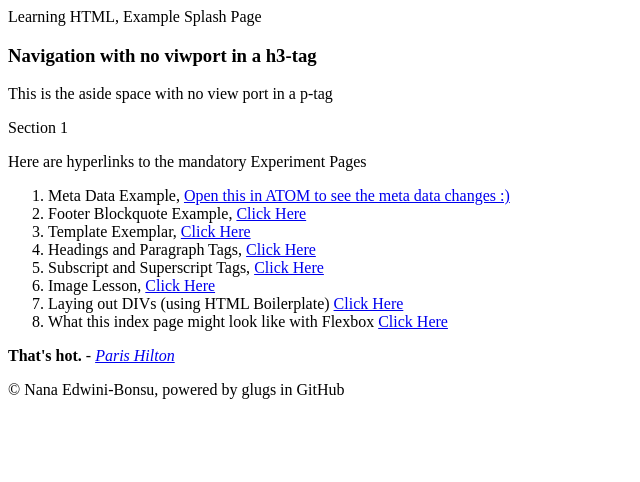
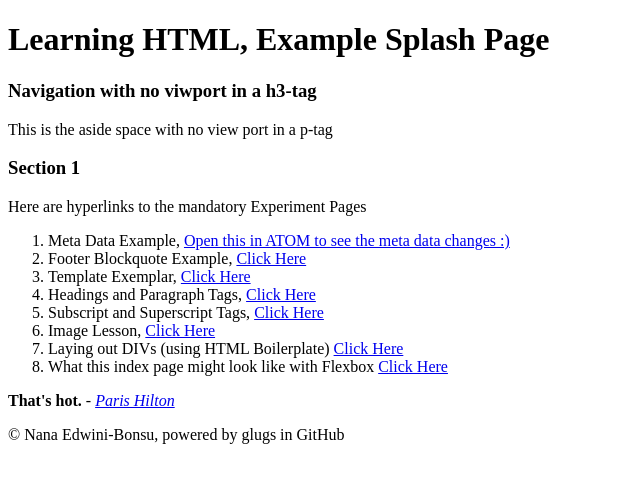
Before and after one commit to Nansbones/Learning-HTML-P2-github.io, a plain HTML site: page index.html in a window 1280 px wide. Shown: the whole page, without its empty margins (0-640 px from the left). Drawn offline with Linux system fonts and the light colour scheme.

Commit message:
Update index.html

```diff
--- a/index.html
+++ b/index.html
@@ -28,10 +28,10 @@
 
   </head>
   <body>
-    <header>Learning HTML, Example Splash Page</header>
+    <header><h1>Learning HTML, Example Splash Page</h1></header>
     <nav><h3>Navigation with no viwport in a h3-tag</h3></nav>
     <aside><p>This is the aside space with no view port in a p-tag</p></aside>
-    <section> Section 1
+    <section> <h3>Section 1</h3>
       <article>
         <p>Here are hyperlinks to the mandatory Experiment Pages</p>
         <!--See the HTML .txt document for a summary-->
```
